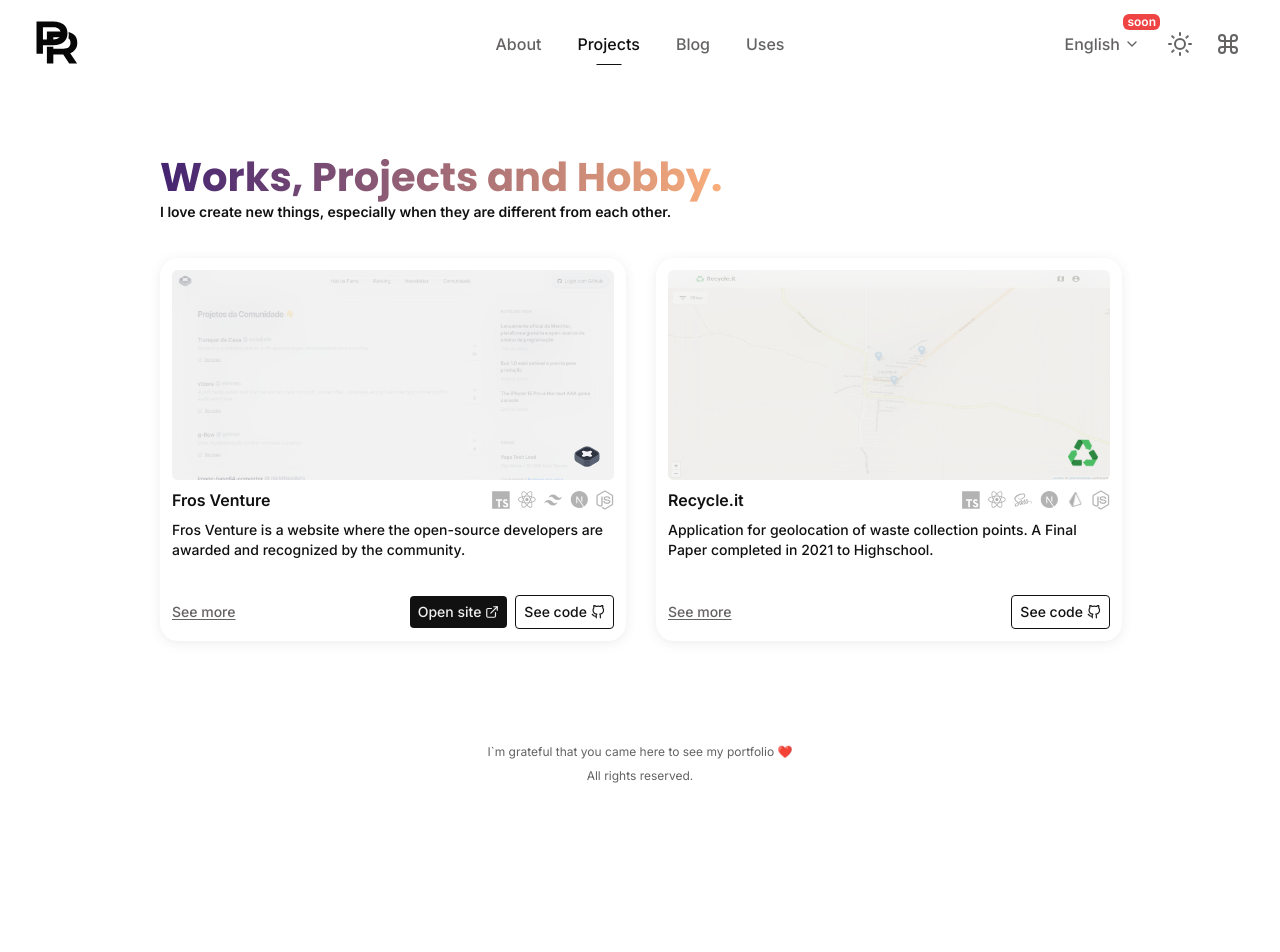
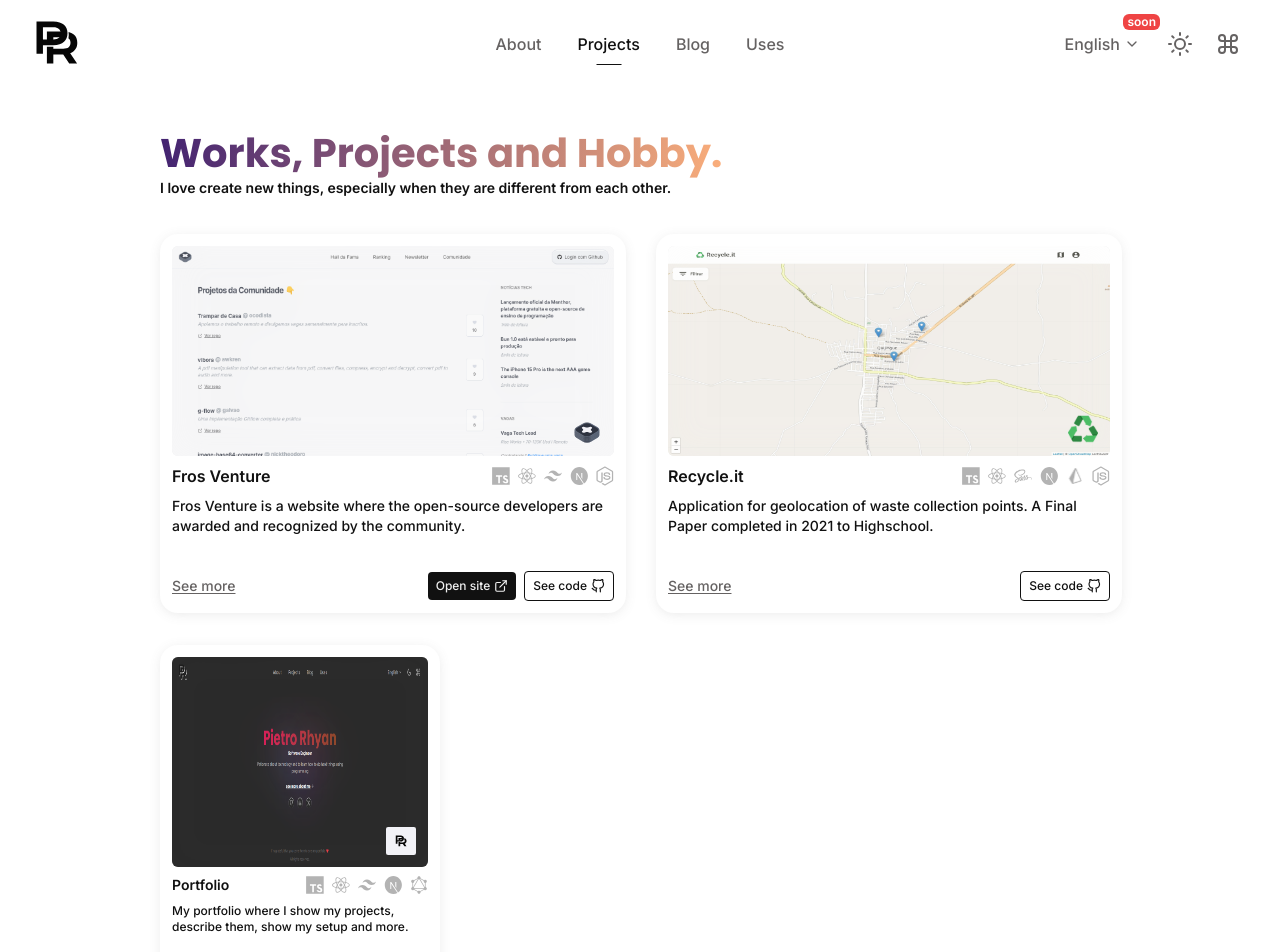
Before and after one commit to PietroRhyan/portfolio, a Next.js app: page /projects in a window 1280 px wide. Shown: the top 952 px of the page. Before the commit the page ends 800 px from the top, so only its background shows below. Built offline with nearby package versions, Linux system fonts and the light colour scheme.

Commit message:
feat: add new project

```diff
--- a/src/app/projects/page.tsx
+++ b/src/app/projects/page.tsx
@@ -5,6 +5,9 @@ import frosVenturePageImage from '../../../public/projects-images/fros-page.png'
 
 import recycleItLogo from '../../../public/projects-images/recycleit-logo.svg'
 import recycleItPageImage from '../../../public/projects-images/recycleit-page.png'
+
+import portfolioLogo from '../../../public/portfolio-icon-logo-black.svg'
+import portfolioPageImage from '../../../public/projects-images/portfolio-page.png'
 
 interface TechsType {
   name: string
@@ -61,6 +64,29 @@ const recycleItStack: TechsType[] = [
   },
 ]
 
+const portfolioTechs: TechsType[] = [
+  {
+    name: 'TypeScript',
+    imageURL: '/gray-tech-logos/typescript.svg',
+  },
+  {
+    name: 'ReactJS',
+    imageURL: '/gray-tech-logos/react.svg',
+  },
+  {
+    name: 'TailwindCSS',
+    imageURL: '/gray-tech-logos/tailwind.svg',
+  },
+  {
+    name: 'NextJS',
+    imageURL: '/gray-tech-logos/next.svg',
+  },
+  {
+    name: 'GraphQL',
+    imageURL: '/gray-tech-logos/graphql.svg',
+  },
+]
+
 export default function Projects() {
   return (
     <main className="max-w-5xl mt-10 mb-20 mx-auto px-4 sm:px-8">
@@ -96,6 +122,17 @@ export default function Projects() {
             techs={recycleItStack}
             githubURL="https://github.com/gjoao11/recycleit"
           />
+          <Project
+            name="Portfolio"
+            description="My portfolio where I show my projects, describe them, show my setup and more."
+            image={portfolioPageImage}
+            logo={portfolioLogo}
+            postLink="/blog/post/portfolio"
+            projectStyle="small"
+            techs={portfolioTechs}
+            siteURL="https://portfolio-pi-rose-29.vercel.app/"
+            githubURL="https://github.com/PietroRhyan/portfolio"
+          />
         </div>
       </section>
     </main>
--- a/src/components/ActionButton/index.tsx
+++ b/src/components/ActionButton/index.tsx
@@ -9,11 +9,11 @@ const button = tv({
       blackLarge:
         'bg-black dark:bg-white text-sm text-lightgray dark:text-black py-2 px-3 rounded-md',
       blackSmall:
-        'bg-black dark:bg-white text-xs text-lightgray  dark:text-black py-[6px] px-2 rounded custom-sm:text-sm',
+        'bg-black dark:bg-white text-xs text-lightgray dark:text-black py-[6px] px-2 rounded',
       whiteLarge:
         'bg-white dark:bg-black-variant text-xs text-black dark:text-white border border-black dark:border-white hover:brightness-95 py-2 px-3 rounded-md',
       whiteSmall:
-        'bg-white dark:bg-black-variant text-xs text-black dark:text-white border border-black dark:border-white hover:brightness-95 py-[6px] px-2 rounded custom-sm:text-sm',
+        'bg-white dark:bg-black-variant text-xs text-black dark:text-white border border-black dark:border-white hover:brightness-95 py-[6px] px-2 rounded',
     },
     defaultVariants: {
       buttonStyle: 'blackLarge',
--- a/src/components/Project/index.tsx
+++ b/src/components/Project/index.tsx
@@ -53,7 +53,7 @@ export function Project({
           placeholder="blur"
           sizes="(max-width: 768px) 100vw, (max-width: 1200px) 50vw, 33vw"
         />
-        <div className="absolute z-10 back bg-lightgray dark:bg-text-gray w-full h-full backdrop-blur-lg opacity-60"></div>
+        <div className="absolute z-10 back bg-lightgray dark:bg-text-gray w-full h-full backdrop-blur-lg opacity-10"></div>
         <Image
           src={logo}
           alt={name}
```
Also changed, not shown: public/gray-tech-logos/graphql.svg (added), public/projects-images/portfolio-page.png (added).
